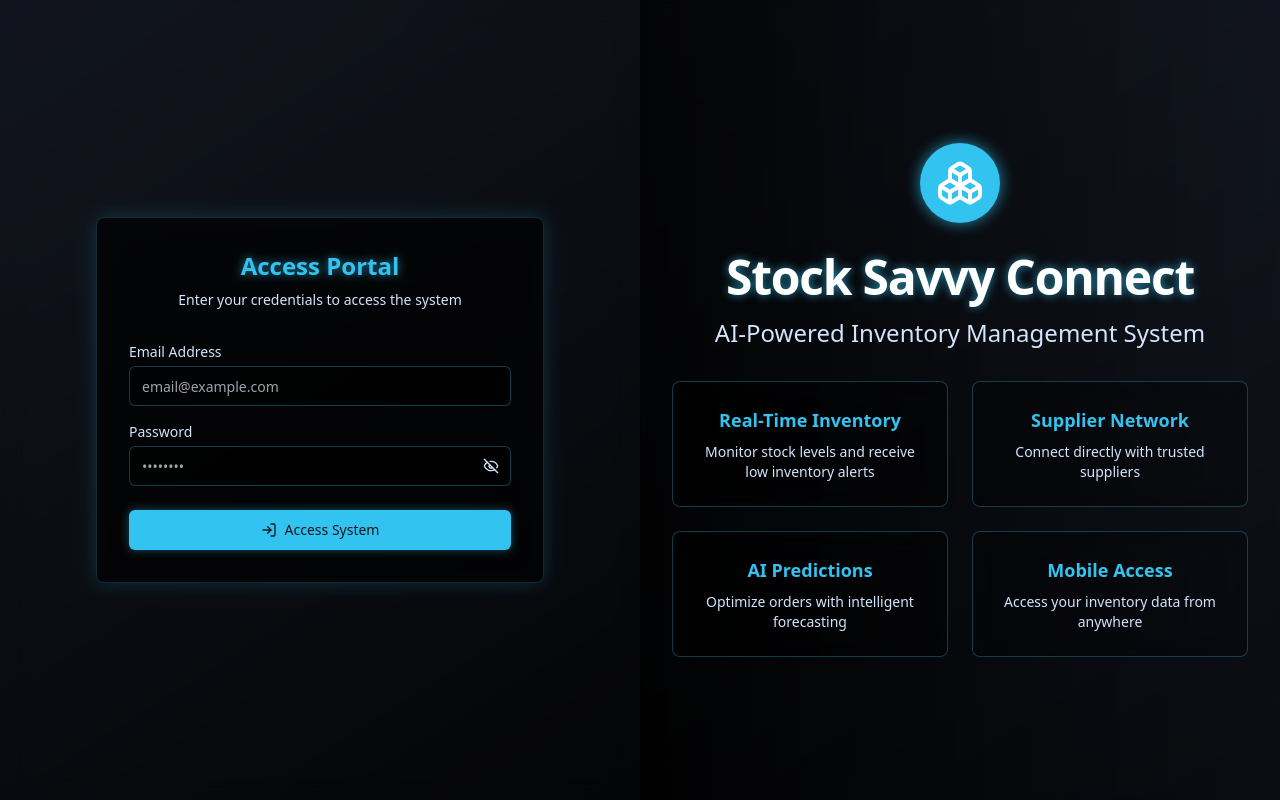
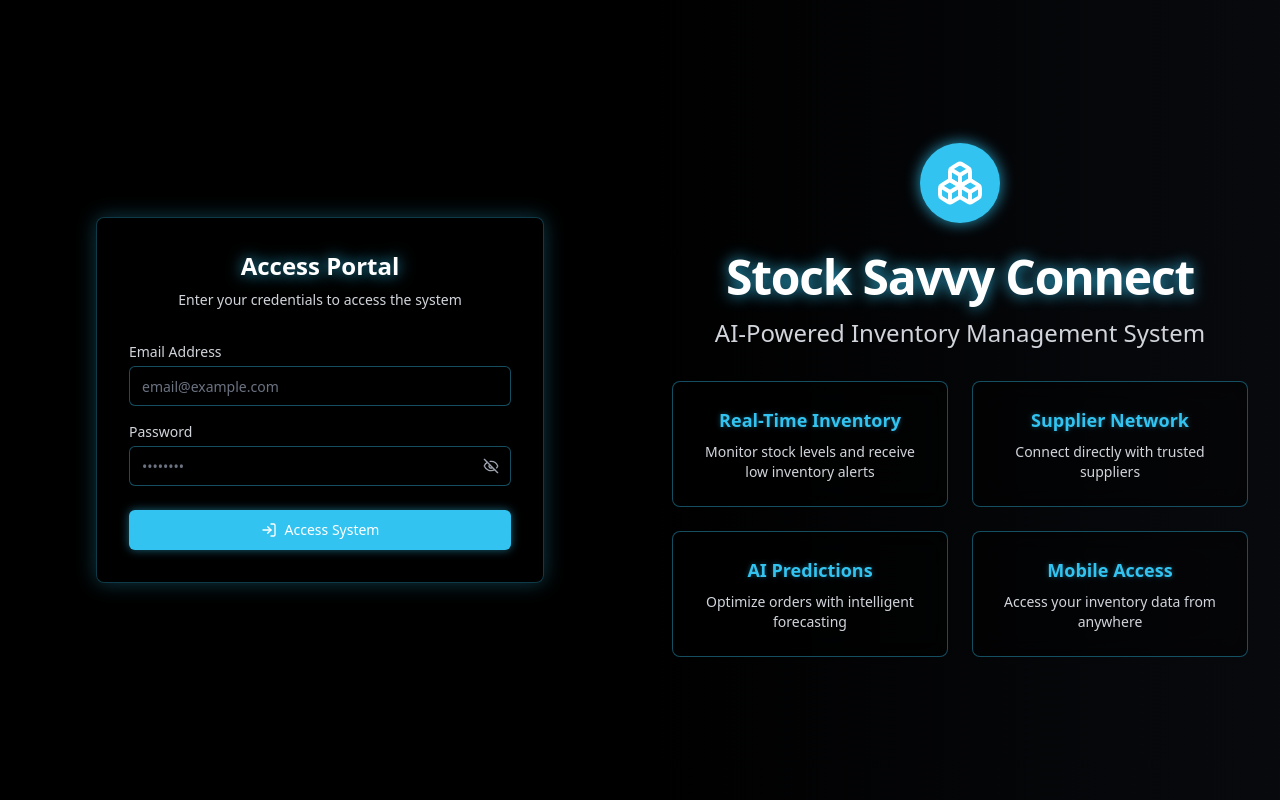
Before and after one commit to irradialab/stock-savvy-connect, a React (Vite) app: page / in a window 1280 px wide. Both pictures are taken after a click on the button 497 px from the left and 466 px from the top of the page. Built offline with nearby package versions, Linux system fonts and the light colour scheme.

Commit message:
Refactor: Improve page styling and contrast
Adjust page styling to improve contrast and visual appeal.

```diff
--- a/src/components/Layout.tsx
+++ b/src/components/Layout.tsx
@@ -10,9 +10,9 @@ interface LayoutProps {
 const Layout: React.FC<LayoutProps> = ({ children }) => {
   return (
     <SidebarProvider>
-      <div className="min-h-screen flex w-full bg-inventory-light-gray">
+      <div className="min-h-screen flex w-full bg-black">
         <Sidebar />
-        <main className="flex-1 p-6 overflow-y-auto">
+        <main className="flex-1 p-6 overflow-y-auto custom-scrollbar">
           {children}
         </main>
       </div>
--- a/src/components/auth/AuthGuard.tsx
+++ b/src/components/auth/AuthGuard.tsx
@@ -33,8 +33,8 @@ const AuthGuard = ({ children }: AuthGuardProps) => {
   if (isCheckingAuth || isAuthenticated === null) {
     return (
       <div className="flex flex-col items-center justify-center h-screen bg-black">
-        <div className="animate-spin rounded-full h-16 w-16 border-b-2 border-t-2 border-inventory-teal shadow-[0_0_20px_rgba(51,195,240,0.8)]"></div>
-        <p className="mt-4 text-inventory-teal text-glow animate-pulse">
+        <div className="animate-spin rounded-full h-16 w-16 border-b-2 border-t-2 border-inventory-teal shadow-[0_0_25px_rgba(51,195,240,1)]"></div>
+        <p className="mt-6 text-inventory-teal text-lg font-medium text-glow animate-pulse">
           Verifying authentication status...
         </p>
       </div>
--- a/src/components/auth/LoginForm.tsx
+++ b/src/components/auth/LoginForm.tsx
@@ -100,16 +100,16 @@ const LoginForm = () => {
   };
 
   return (
-    <div className="w-full max-w-md p-8 space-y-8 bg-black/60 backdrop-blur-md rounded-lg border border-inventory-teal/20 shadow-[0_0_20px_rgba(51,195,240,0.2)]">
+    <div className="w-full max-w-md p-8 space-y-8 bg-black/80 backdrop-blur-md rounded-lg border border-inventory-teal/30 shadow-[0_0_20px_rgba(51,195,240,0.3)]">
       <div className="text-center">
-        <h2 className="text-2xl font-bold text-inventory-teal text-glow">Access Portal</h2>
-        <p className="mt-2 text-sm text-inventory-light-blue">
+        <h2 className="text-2xl font-bold text-white text-glow-strong">Access Portal</h2>
+        <p className="mt-2 text-sm text-gray-300">
           Enter your credentials to access the system
         </p>
       </div>
 
       {error && (
-        <Alert variant="destructive" className="bg-red-900/50 border-red-800 animate-pulse">
+        <Alert variant="destructive" className="bg-red-900/80 border-red-800 text-white animate-pulse">
           <AlertDescription>{error}</AlertDescription>
         </Alert>
       )}
@@ -117,7 +117,7 @@ const LoginForm = () => {
       <form onSubmit={handleLogin} className="mt-8 space-y-6">
         <div className="space-y-4">
           <div>
-            <label htmlFor="email" className="block text-sm font-medium text-inventory-light-blue">
+            <label htmlFor="email" className="block text-sm font-medium text-gray-300">
               Email Address
             </label>
             <Input
@@ -127,11 +127,11 @@ const LoginForm = () => {
               value={email}
               onChange={(e) => setEmail(e.target.value)}
               required
-              className="mt-1 bg-black/50 border-inventory-teal/30 focus-visible:ring-inventory-teal"
+              className="mt-1 bg-black/60 border-inventory-teal/40 focus-visible:ring-inventory-teal text-white placeholder:text-gray-500"
             />
           </div>
           <div>
-            <label htmlFor="password" className="block text-sm font-medium text-inventory-light-blue">
+            <label htmlFor="password" className="block text-sm font-medium text-gray-300">
               Password
             </label>
             <div className="relative mt-1">
@@ -142,17 +142,17 @@ const LoginForm = () => {
                 value={password}
                 onChange={(e) => setPassword(e.target.value)}
                 required
-                className="pr-10 bg-black/50 border-inventory-teal/30 focus-visible:ring-inventory-teal"
+                className="pr-10 bg-black/60 border-inventory-teal/40 focus-visible:ring-inventory-teal text-white placeholder:text-gray-500"
               />
               <button
                 type="button"
-                className="absolute inset-y-0 right-0 flex items-center pr-3"
+                className="absolute inset-y-0 right-0 flex items-center pr-3 text-gray-400 hover:text-gray-200"
                 onClick={() => setShowPassword(!showPassword)}
               >
                 {showPassword ? (
-                  <EyeOff className="h-4 w-4 text-inventory-light-blue" />
+                  <EyeOff className="h-4 w-4" />
                 ) : (
-                  <Eye className="h-4 w-4 text-inventory-light-blue" />
+                  <Eye className="h-4 w-4" />
                 )}
               </button>
             </div>
@@ -162,7 +162,7 @@ const LoginForm = () => {
         <Button
           type="submit"
           disabled={loading}
-          className="w-full py-2 px-4 bg-inventory-teal hover:bg-inventory-teal/90 shadow-[0_0_10px_rgba(51,195,240,0.4)] transition-all duration-300"
+          className="w-full py-2 px-4 bg-inventory-teal hover:bg-inventory-teal/90 text-white font-medium shadow-[0_0_10px_rgba(51,195,240,0.5)] transition-all duration-300"
         >
           {loading ? (
             <div className="flex items-center justify-center">
--- a/src/components/inventory/DashboardCard.tsx
+++ b/src/components/inventory/DashboardCard.tsx
@@ -10,9 +10,9 @@ interface DashboardCardProps {
 
 const DashboardCard = ({ title, children, className = "" }: DashboardCardProps) => {
   return (
-    <Card className={`shadow-sm ${className}`}>
-      <CardHeader className="pb-2">
-        <CardTitle className="text-lg font-medium">{title}</CardTitle>
+    <Card className={`shadow-md border-inventory-teal/30 ${className}`}>
+      <CardHeader className="pb-2 border-b border-inventory-teal/20">
+        <CardTitle className="text-lg font-medium text-white text-glow-subtle">{title}</CardTitle>
       </CardHeader>
       <CardContent>{children}</CardContent>
     </Card>
--- a/src/index.css
+++ b/src/index.css
@@ -29,9 +29,9 @@
     --destructive: 0 84.2% 60.2%;
     --destructive-foreground: 0 0% 98%;
 
-    --border: 214.3 31.8% 91.4%;
-    --input: 214.3 31.8% 91.4%;
-    --ring: 222.2 84% 4.9%;
+    --border: 240 5% 25%; /* Increased contrast for borders */
+    --input: 240 5% 25%; /* Increased contrast for input elements */
+    --ring: 192 79% 45%; /* Teal ring color for focus states */
 
     --radius: 0.5rem;
 
@@ -41,7 +41,7 @@
     --sidebar-primary-foreground: 0 0% 100%;
     --sidebar-accent: 240 3.7% 15.9%;
     --sidebar-accent-foreground: 0 0% 98%;
-    --sidebar-border: 240 3.7% 15.9%;
+    --sidebar-border: 240 5% 25%; /* Increased contrast */
     --sidebar-ring: 217.2 91.2% 59.8%;
   }
 }
@@ -53,8 +53,34 @@
 
   body {
     @apply bg-black text-foreground;
-    background-image: radial-gradient(circle at 50% 50%, rgba(51, 195, 240, 0.15) 0%, rgba(26, 31, 44, 0.9) 100%);
+    background-image: radial-gradient(circle at 50% 50%, rgba(51, 195, 240, 0.1) 0%, rgba(26, 31, 44, 0.95) 100%);
     background-attachment: fixed;
+  }
+}
+
+@layer components {
+  /* Enhanced futuristic button styling */
+  .btn-futuristic {
+    @apply relative overflow-hidden bg-gradient-to-r from-inventory-teal/80 to-inventory-teal border border-inventory-teal/30 shadow-[0_0_10px_rgba(51,195,240,0.5)];
+  }
+
+  .btn-futuristic:hover {
+    @apply shadow-[0_0_15px_rgba(51,195,240,0.7)];
+  }
+
+  /* Card with better contrast */
+  .card-futuristic {
+    @apply bg-black/70 backdrop-blur-md border border-inventory-teal/30 shadow-md;
+  }
+
+  /* Improved input styling */
+  .input-futuristic {
+    @apply bg-black/50 border-inventory-teal/40 text-white placeholder:text-gray-400;
+  }
+
+  /* High contrast text */
+  .high-contrast-text {
+    @apply text-white font-medium;
   }
 }
 
@@ -81,4 +107,19 @@
   .custom-scrollbar::-webkit-scrollbar-thumb:hover {
     background-color: #29a6cc;
   }
+
+  /* Enhanced text glow effect */
+  .text-glow {
+    text-shadow: 0 0 10px rgba(51, 195, 240, 0.7);
+  }
+
+  /* Stronger text glow for headings */
+  .text-glow-strong {
+    text-shadow: 0 0 15px rgba(51, 195, 240, 0.9);
+  }
+
+  /* Subtle text glow for secondary text */
+  .text-glow-subtle {
+    text-shadow: 0 0 5px rgba(51, 195, 240, 0.4);
+  }
 }
--- a/src/pages/Index.tsx
+++ b/src/pages/Index.tsx
@@ -24,28 +24,28 @@ const Index = () => {
   if (isAuthenticated === null) {
     return (
       <div className="flex items-center justify-center h-screen bg-black">
-        <div className="animate-spin rounded-full h-12 w-12 border-b-2 border-inventory-teal"></div>
+        <div className="animate-spin rounded-full h-12 w-12 border-b-2 border-inventory-teal shadow-[0_0_15px_rgba(51,195,240,0.7)]"></div>
       </div>
     );
   }
 
   return (
-    <div className="min-h-screen flex flex-col md:flex-row bg-gradient-to-br from-inventory-blue to-black text-white">
+    <div className="min-h-screen flex flex-col md:flex-row bg-black text-white">
       {/* Login Section (right on desktop, top on mobile) */}
-      <div className="w-full md:w-1/2 flex items-center justify-center p-6 backdrop-blur-md bg-black/30">
+      <div className="w-full md:w-1/2 flex items-center justify-center p-6 backdrop-blur-md bg-black/40">
         <LoginForm />
       </div>
 
       {/* Presentation Section (left on desktop, bottom on mobile) */}
-      <div className="w-full md:w-1/2 flex flex-col items-center justify-center p-6 bg-gradient-to-r from-black/80 to-inventory-blue/40 backdrop-blur-sm text-center">
+      <div className="w-full md:w-1/2 flex flex-col items-center justify-center p-6 bg-gradient-to-r from-black to-inventory-blue/30 backdrop-blur-sm text-center">
         <div className="max-w-xl">
-          <div className="inline-block p-4 bg-inventory-teal rounded-full mb-6 shadow-[0_0_15px_rgba(51,195,240,0.7)]">
+          <div className="inline-block p-4 bg-inventory-teal rounded-full mb-6 shadow-[0_0_15px_rgba(51,195,240,0.8)]">
             <Boxes className="h-12 w-12 text-white" />
           </div>
-          <h1 className="text-4xl md:text-5xl font-bold text-white mb-4 tracking-tight text-glow">
+          <h1 className="text-4xl md:text-5xl font-bold text-white mb-4 tracking-tight text-glow-strong">
             Stock Savvy Connect
           </h1>
-          <p className="text-xl md:text-2xl text-inventory-light-blue mb-8">
+          <p className="text-xl md:text-2xl text-gray-300 mb-8">
             AI-Powered Inventory Management System
           </p>
 
@@ -75,9 +75,9 @@ const Index = () => {
 
 const FeatureCard = ({ title, description }: { title: string; description: string }) => {
   return (
-    <div className="bg-black/40 backdrop-blur-md border border-inventory-teal/30 p-6 rounded-lg hover:shadow-[0_0_15px_rgba(51,195,240,0.3)] transition-all duration-300 hover:-translate-y-1">
-      <h3 className="text-lg font-semibold text-inventory-teal mb-2">{title}</h3>
-      <p className="text-inventory-light-blue text-sm">{description}</p>
+    <div className="bg-black/60 backdrop-blur-md border border-inventory-teal/40 p-6 rounded-lg hover:shadow-[0_0_15px_rgba(51,195,240,0.4)] transition-all duration-300 hover:-translate-y-1">
+      <h3 className="text-lg font-semibold text-inventory-teal mb-2 text-glow-subtle">{title}</h3>
+      <p className="text-gray-300 text-sm">{description}</p>
     </div>
   );
 };
```
Also changed, not shown: src/components/Sidebar.tsx (+10 -10 lines), src/pages/inventory/InventoryDashboard.tsx (+12 -12 lines), src/pages/orders/Orders.tsx (+38 -32 lines).
